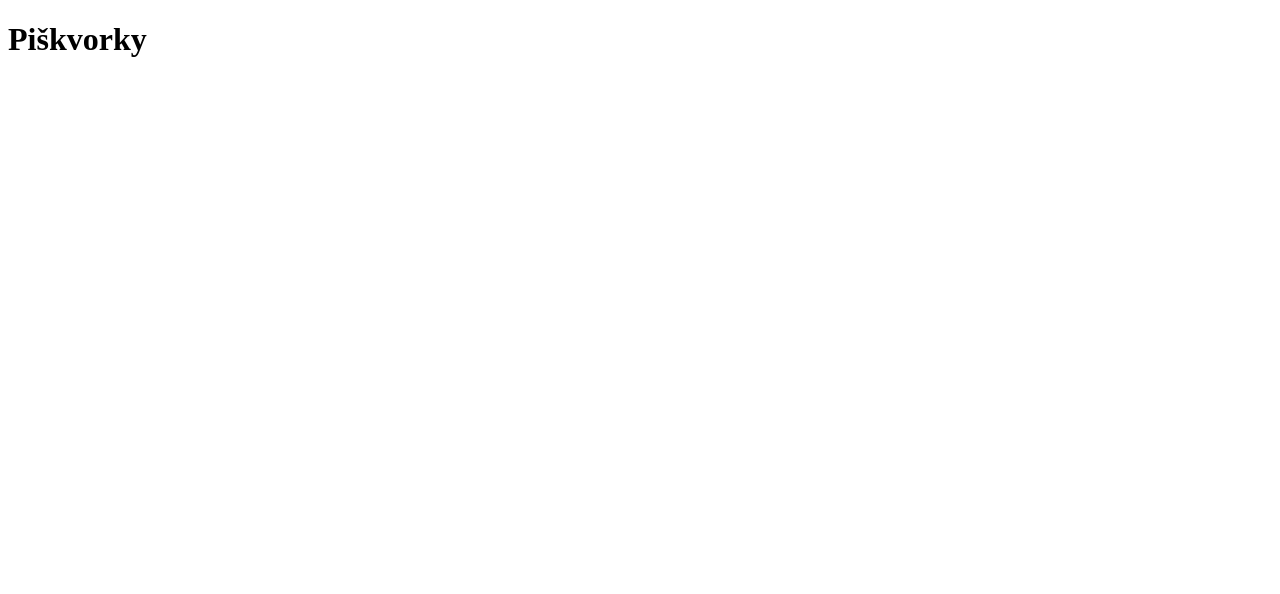
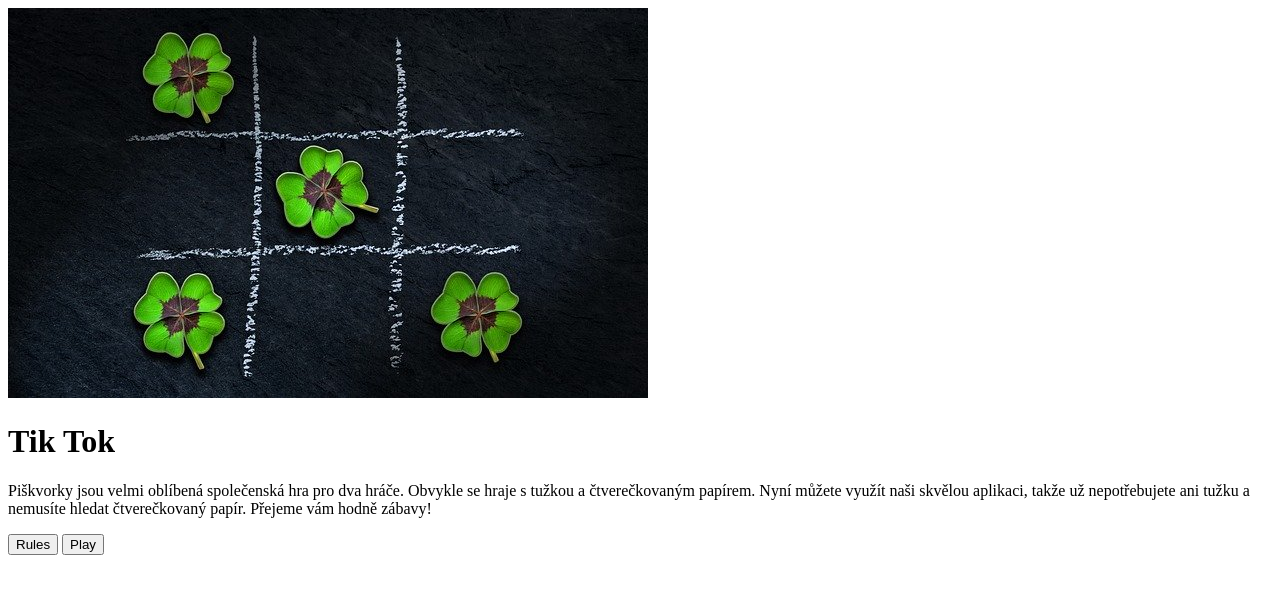
Before and after one commit to PajaCzechita/piskvorky-2023, a plain HTML site: page index.html in a window 1280 px wide. Drawn offline with Linux system fonts and the light colour scheme.

Commit message:
HTML elements added

```diff
--- a/index.html
+++ b/index.html
@@ -1,12 +1,24 @@
 <!DOCTYPE html>
 <html lang="en">
-<head>
-    <meta charset="UTF-8">
-    <meta http-equiv="X-UA-Compatible" content="IE=edge">
-    <meta name="viewport" content="width=device-width, initial-scale=1.0">
+  <head>
+    <meta charset="UTF-8" />
+    <meta http-equiv="X-UA-Compatible" content="IE=edge" />
+    <meta name="viewport" content="width=device-width, initial-scale=1.0" />
+    <link rel="stylesheet" href="style.css" />
     <title>Piskvorky</title>
-</head>
-<body>
-    <h1>Piškvorky</h1>
-</body>
+  </head>
+  <body>
+    <div class="container">
+      <img class="container__image" src="./img/uvodni.jpg" alt="tiktok image" />
+      <h1 container__header>Tik Tok</h1>
+      <p container__description>
+        Piškvorky jsou velmi oblíbená společenská hra pro dva hráče. Obvykle se
+        hraje s tužkou a čtverečkovaným papírem. Nyní můžete využít naši skvělou
+        aplikaci, takže už nepotřebujete ani tužku a nemusíte hledat
+        čtverečkovaný papír. Přejeme vám hodně zábavy!
+      </p>
+      <button class="container__btn">Rules</button>
+      <button class="container__btn">Play</button>
+    </div>
+  </body>
 </html>
```
Also changed, not shown: img/uvodni.jpg (added), style.css (added).
